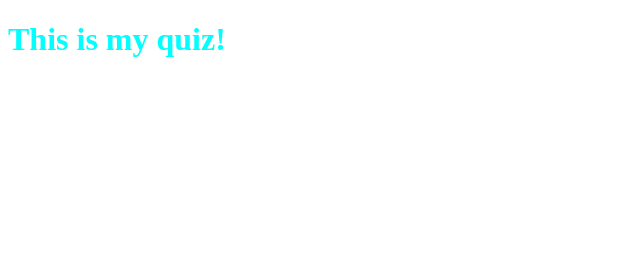
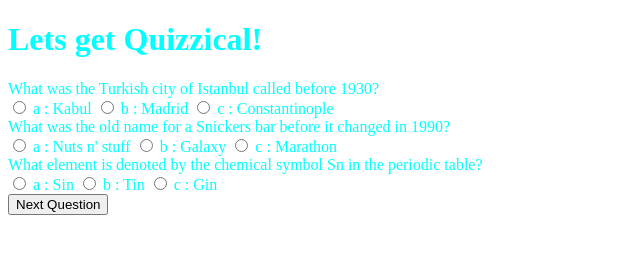
Before and after one commit to GregO44/lets-get-quizzical-, a plain HTML site: page index.html in a window 1280 px wide. Shown: the whole page, without its empty margins (0-640 px from the left). Drawn offline with Linux system fonts and the light colour scheme.

Commit message:
Add basic script structure and questions

```diff
--- a/assets/js/script.js
+++ b/assets/js/script.js
@@ -0,0 +1,139 @@
+(function(){
+    // Functions
+    function buildQuiz(){
+
+      const output = [];
+
+      // for each question...
+      myQuestions.forEach(
+        (currentQuestion, questionNumber) => {
+
+          // variable to store the list of possible answers
+          const answers = [];
+
+          for(letter in currentQuestion.answers){
+
+            answers.push(
+              `<label>
+                <input type="radio" name="question${questionNumber}" value="${letter}">
+                ${letter} :
+                ${currentQuestion.answers[letter]}
+              </label>`
+            );
+          }
+
+          output.push(
+            `<div class="slide">
+              <div class="question"> ${currentQuestion.question} </div>
+              <div class="answers"> ${answers.join("")} </div>
+            </div>`
+          );
+        }
+      );
+
+      quizContainer.innerHTML = output.join('');
+    }
+
+    function showResults(){
+
+      const answerContainers = quizContainer.querySelectorAll('.answers');
+
+      let numCorrect = 0;
+
+      myQuestions.forEach( (currentQuestion, questionNumber) => {
+
+        const answerContainer = answerContainers[questionNumber];
+        const selector = `input[name=question${questionNumber}]:checked`;
+        const userAnswer = (answerContainer.querySelector(selector) || {}).value;
+
+        if(userAnswer === currentQuestion.correctAnswer){
+
+          numCorrect++;
+
+          answerContainers[questionNumber].style.color = 'lightgreen';
+        }
+
+        else{
+
+          answerContainers[questionNumber].style.color = 'red';
+        }
+      });
+
+      resultsContainer.innerHTML = `${numCorrect} out of ${myQuestions.length}`;
+    }
+
+    function showSlide(n) {
+      slides[currentSlide].classList.remove('active-slide');
+      slides[n].classList.add('active-slide');
+      currentSlide = n;
+      if(currentSlide === 0){
+        previousButton.style.display = 'none';
+      }
+      else{
+        previousButton.style.display = 'inline-block';
+      }
+      if(currentSlide === slides.length-1){
+        nextButton.style.display = 'none';
+        submitButton.style.display = 'inline-block';
+      }
+      else{
+        nextButton.style.display = 'inline-block';
+        submitButton.style.display = 'none';
+      }
+    }
+
+    function showNextSlide() {
+      showSlide(currentSlide + 1);
+    }
+
+    function showPreviousSlide() {
+      showSlide(currentSlide - 1);
+    }
+
+    const quizContainer = document.getElementById('quiz');
+    const resultsContainer = document.getElementById('results');
+    const submitButton = document.getElementById('submit');
+    const myQuestions = [
+      {
+        question: "What was the Turkish city of Istanbul called before 1930?",
+        answers: {
+          a: "Kabul",
+          b: "Madrid",
+          c: "Constantinople"
+        },
+        correctAnswer: "c"
+      },
+      {
+        question: "What was the old name for a Snickers bar before it changed in 1990?",
+        answers: {
+          a: "Nuts n' stuff",
+          b: "Galaxy",
+          c: "Marathon"
+        },
+        correctAnswer: "c"
+      },
+      {
+        question: "What element is denoted by the chemical symbol Sn in the periodic table?",
+        answers: {
+          a: "Sin",
+          b: "Tin",
+          c: "Gin",
+        },
+        correctAnswer: "b"
+      }
+    ];
+
+    buildQuiz();
+
+    const previousButton = document.getElementById("previous");
+    const nextButton = document.getElementById("next");
+    const slides = document.querySelectorAll(".slide");
+    let currentSlide = 0;
+
+    showSlide(currentSlide);
+
+    // Event listeners
+    submitButton.addEventListener('click', showResults);
+    previousButton.addEventListener("click", showPreviousSlide);
+    nextButton.addEventListener("click", showNextSlide);
+  })();
--- a/index.html
+++ b/index.html
@@ -15,16 +15,16 @@
 </head>
 <body>
 
-    <h1>This is my quiz!</h1>
-<div>
-  <div</div>
+    <h1>Lets get Quizzical!</h1>
+<div class="quiz-container">
+  <div id="quiz"></div>
 </div>
 
-<button</button>
-<button</button>
-<button</button>
+<button id="previous">Previous Question</button>
+<button id="next">Next Question</button>
+<button id="submit">Submit</button>
 
-<div</div>
+<div id="results"></div>
 
     <script src="assets/js/script.js"></script>
 </body>
```
